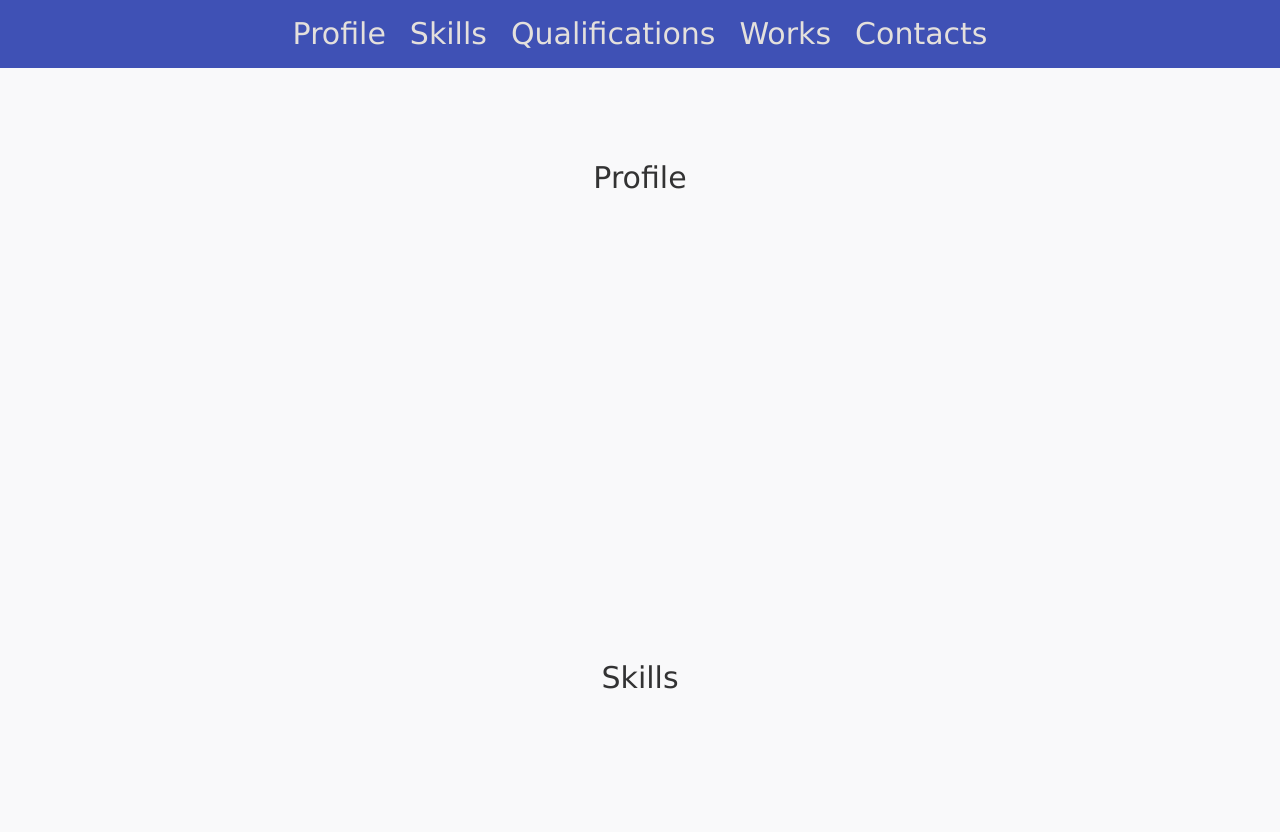
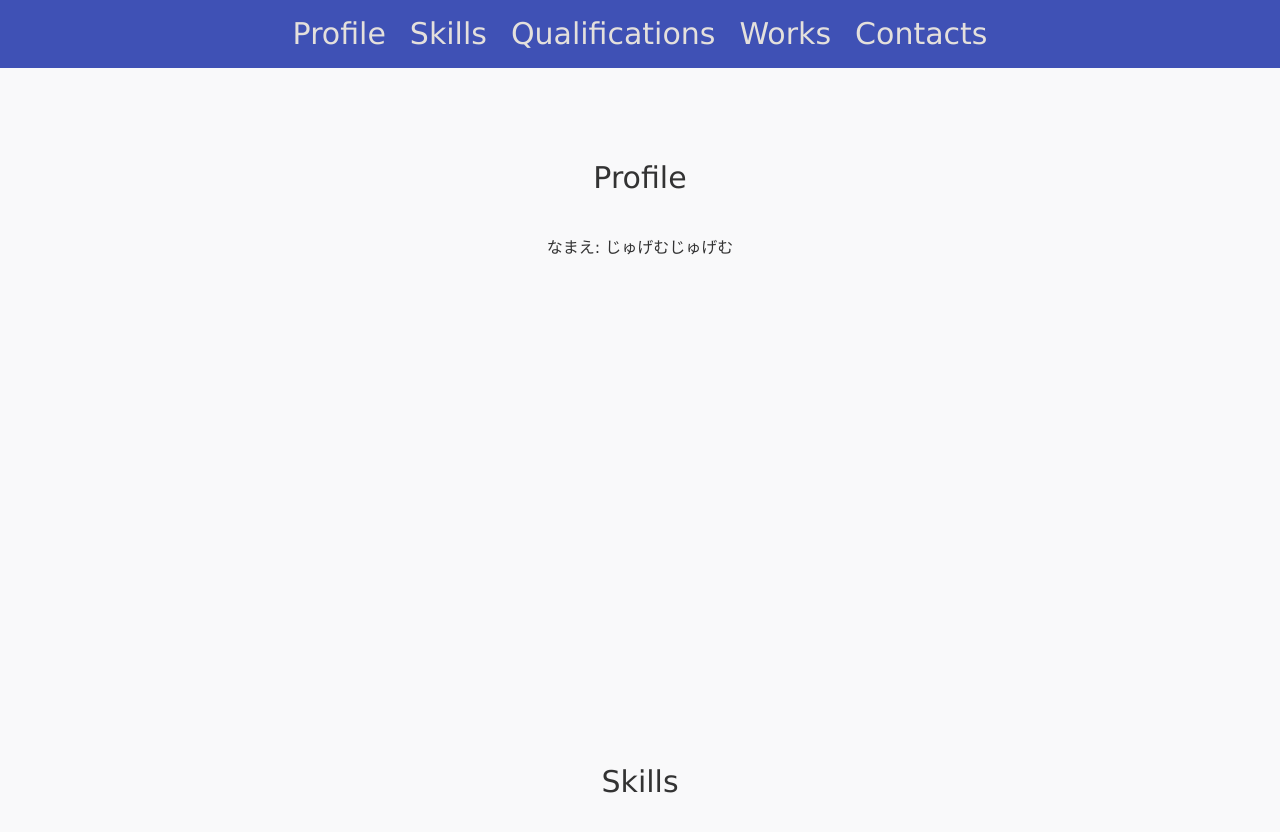
Before and after one commit to YOS0602/myportfolio, a Next.js app: page / in a window 1280 px wide. Shown: the top 832 px of the page. Built offline with nearby package versions, Linux system fonts and the light colour scheme.

Commit message:
Profileをコンポーネント化

```diff
--- /dev/null
+++ b/src/components/profile/profile.tsx
@@ -0,0 +1,3 @@
+export const Profile = (): JSX.Element => {
+  return <div className="py-10">なまえ: じゅげむじゅげむ</div>
+}
--- a/src/pages/index.tsx
+++ b/src/pages/index.tsx
@@ -1,8 +1,8 @@
 import Head from 'next/head'
-import Image from 'next/image'
 import type { ReactElement } from 'react'
 import type { NextPageWithLayout } from './_app'
 import { Layout } from '@/components/layout/layout'
+import { Profile } from '@/components/profile/profile'
 
 const Home: NextPageWithLayout = () => {
   return (
@@ -16,6 +16,7 @@ const Home: NextPageWithLayout = () => {
         <h1 id="section-profile" className="text-3xl pt-40 md:pt-20">
           Profile
         </h1>
+        <Profile />
         <div className="h-96"></div>
         <h1 id="section-skills" className="text-3xl pt-40 md:pt-20">
           Skills
```
Also changed, not shown: src/components/navbar/navbar.tsx (+5 -5 lines).
